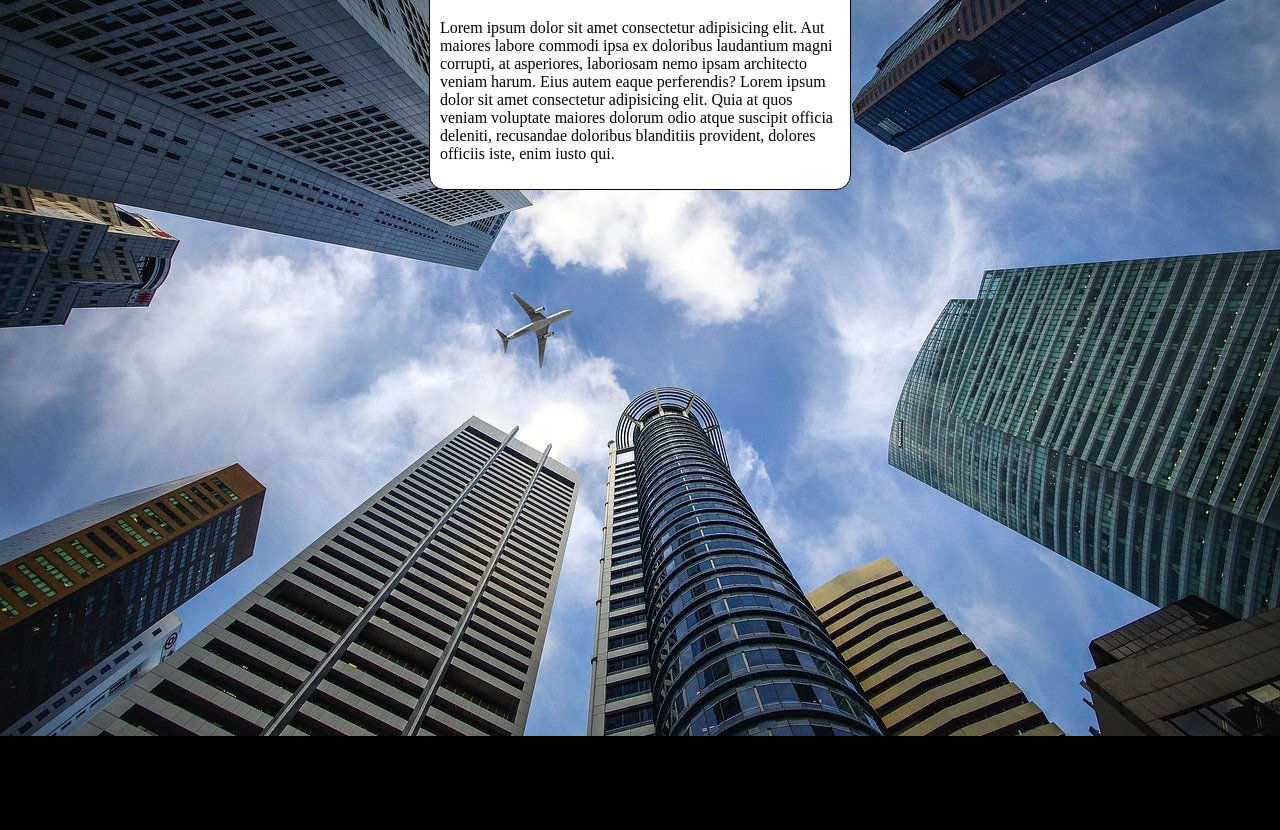
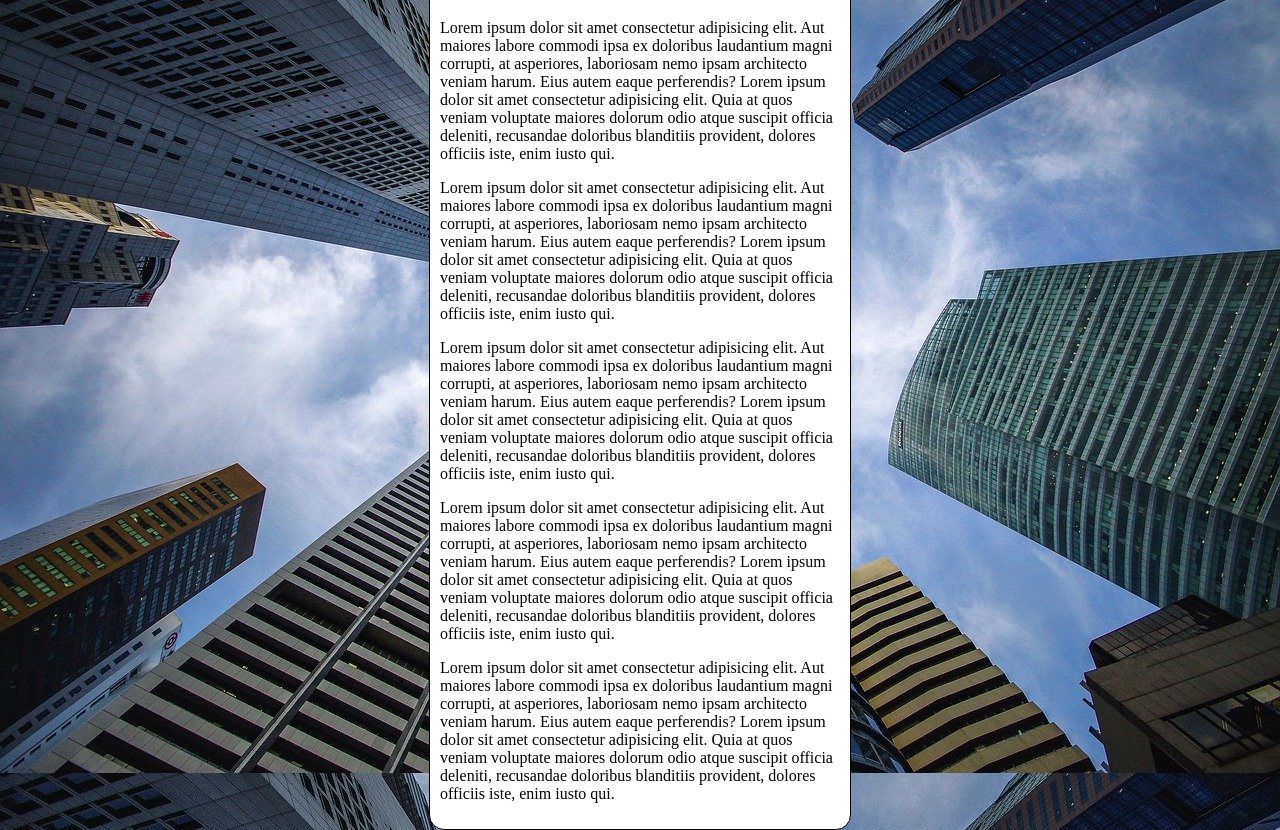
Before and after one commit to jordao-felipe/html-css, a plain HTML site: page exercicios/ex22/fundo006.html in a window 1280 px wide. Shown: the part 80-910 px from the top of the page. Before the commit the page ends 816 px from the top, so only its background shows below. Drawn offline with Linux system fonts and the light colour scheme.

Commit message:
att ex022

```diff
--- a/exercicios/ex22/fundo006.html
+++ b/exercicios/ex22/fundo006.html
@@ -11,7 +11,7 @@
             background-color: black;
             background-image: url('imagens/wallpaper002.jpg');
             background-position: center top;
-            background-repeat: no-repeat;
+            background-repeat: repeat-y;
             background-size: cover;
 
         }
@@ -23,6 +23,7 @@
             border: 1px solid black;
             border-radius: 15px;
 
+
         }
 
     </style>
@@ -33,6 +34,20 @@
         <p>Lorem ipsum dolor sit amet consectetur adipisicing elit. Aut maiores labore commodi ipsa ex doloribus laudantium magni corrupti, at asperiores, laboriosam nemo ipsam architecto veniam harum. Eius autem eaque perferendis?
         Lorem ipsum dolor sit amet consectetur adipisicing elit. Quia at quos veniam voluptate maiores dolorum odio atque suscipit officia deleniti, recusandae doloribus blanditiis provident, dolores officiis iste, enim iusto qui.
         </p>
+        <p>Lorem ipsum dolor sit amet consectetur adipisicing elit. Aut maiores labore commodi ipsa ex doloribus laudantium magni corrupti, at asperiores, laboriosam nemo ipsam architecto veniam harum. Eius autem eaque perferendis?
+        Lorem ipsum dolor sit amet consectetur adipisicing elit. Quia at quos veniam voluptate maiores dolorum odio atque suscipit officia deleniti, recusandae doloribus blanditiis provident, dolores officiis iste, enim iusto qui.
+        </p>
+        <p>Lorem ipsum dolor sit amet consectetur adipisicing elit. Aut maiores labore commodi ipsa ex doloribus laudantium magni corrupti, at asperiores, laboriosam nemo ipsam architecto veniam harum. Eius autem eaque perferendis?
+        Lorem ipsum dolor sit amet consectetur adipisicing elit. Quia at quos veniam voluptate maiores dolorum odio atque suscipit officia deleniti, recusandae doloribus blanditiis provident, dolores officiis iste, enim iusto qui.
+        </p>
+        <p>Lorem ipsum dolor sit amet consectetur adipisicing elit. Aut maiores labore commodi ipsa ex doloribus laudantium magni corrupti, at asperiores, laboriosam nemo ipsam architecto veniam harum. Eius autem eaque perferendis?
+            Lorem ipsum dolor sit amet consectetur adipisicing elit. Quia at quos veniam voluptate maiores dolorum odio atque suscipit officia deleniti, recusandae doloribus blanditiis provident, dolores officiis iste, enim iusto qui.
+
+            </p>
+        <p>Lorem ipsum dolor sit amet consectetur adipisicing elit. Aut maiores labore commodi ipsa ex doloribus laudantium magni corrupti, at asperiores, laboriosam nemo ipsam architecto veniam harum. Eius autem eaque perferendis?
+        Lorem ipsum dolor sit amet consectetur adipisicing elit. Quia at quos veniam voluptate maiores dolorum odio atque suscipit officia deleniti, recusandae doloribus blanditiis provident, dolores officiis iste, enim iusto qui.
+
+                </p>
     </main>
 </body>
 </html>
```
